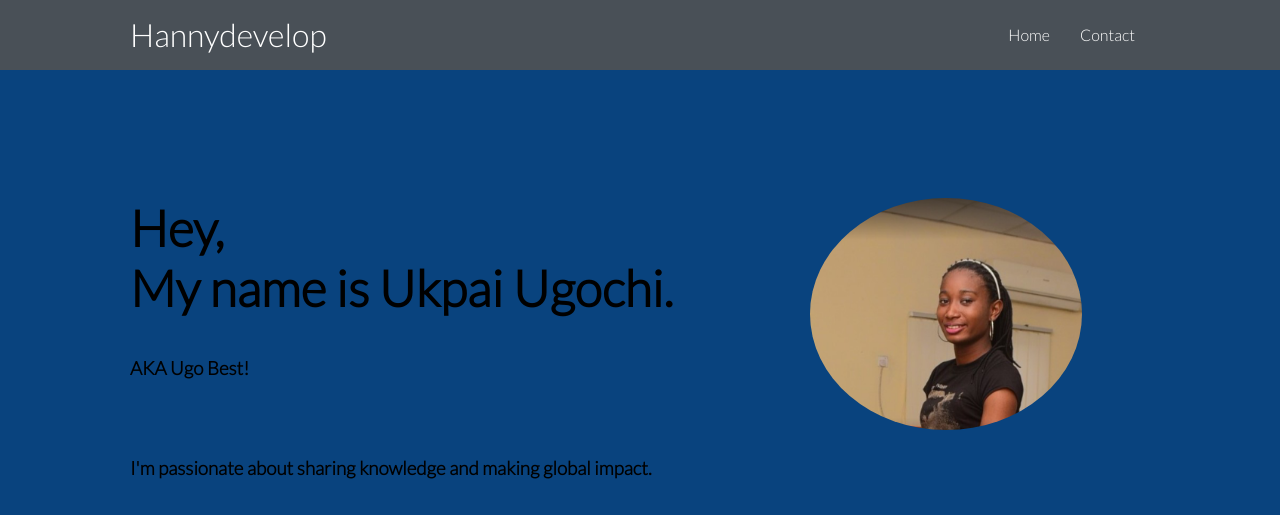
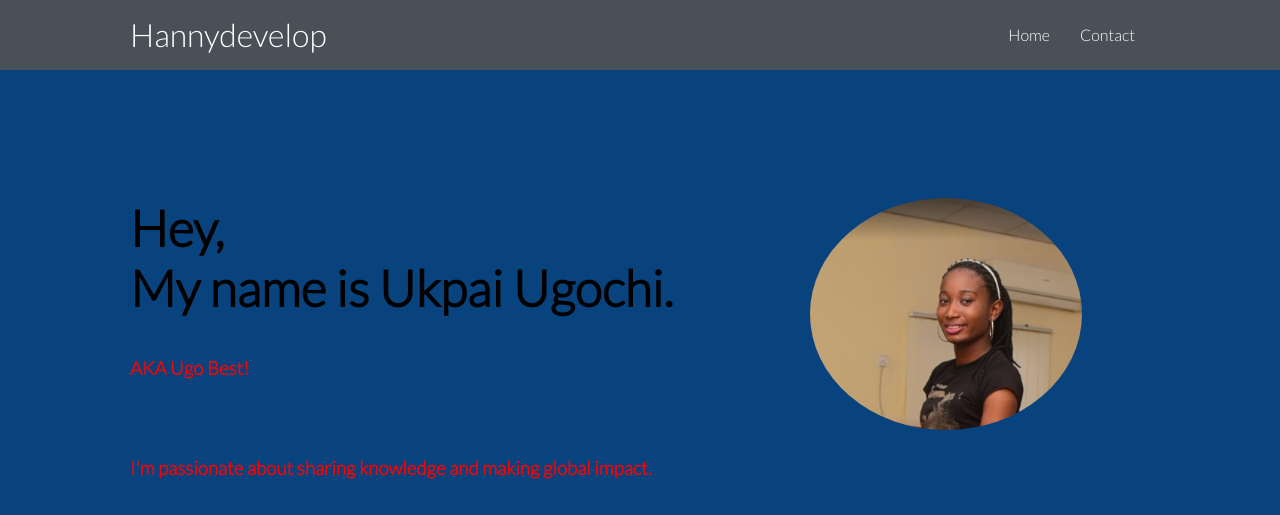
Before and after one commit to hannydevelop/Personal_Website, a plain HTML site: page index.html in a window 1280 px wide. Shown: the top 515 px of the page. Drawn offline with Linux system fonts and the light colour scheme.

Commit message:
updated paragraph color

```diff
--- a/style.css
+++ b/style.css
@@ -61,6 +61,10 @@ img{
 .hello, .hello1{
     font-weight:bold;
     font-size: 50px;
+}
+
+.hello2{
+    color: red;
 }
 
 .contact {
```
